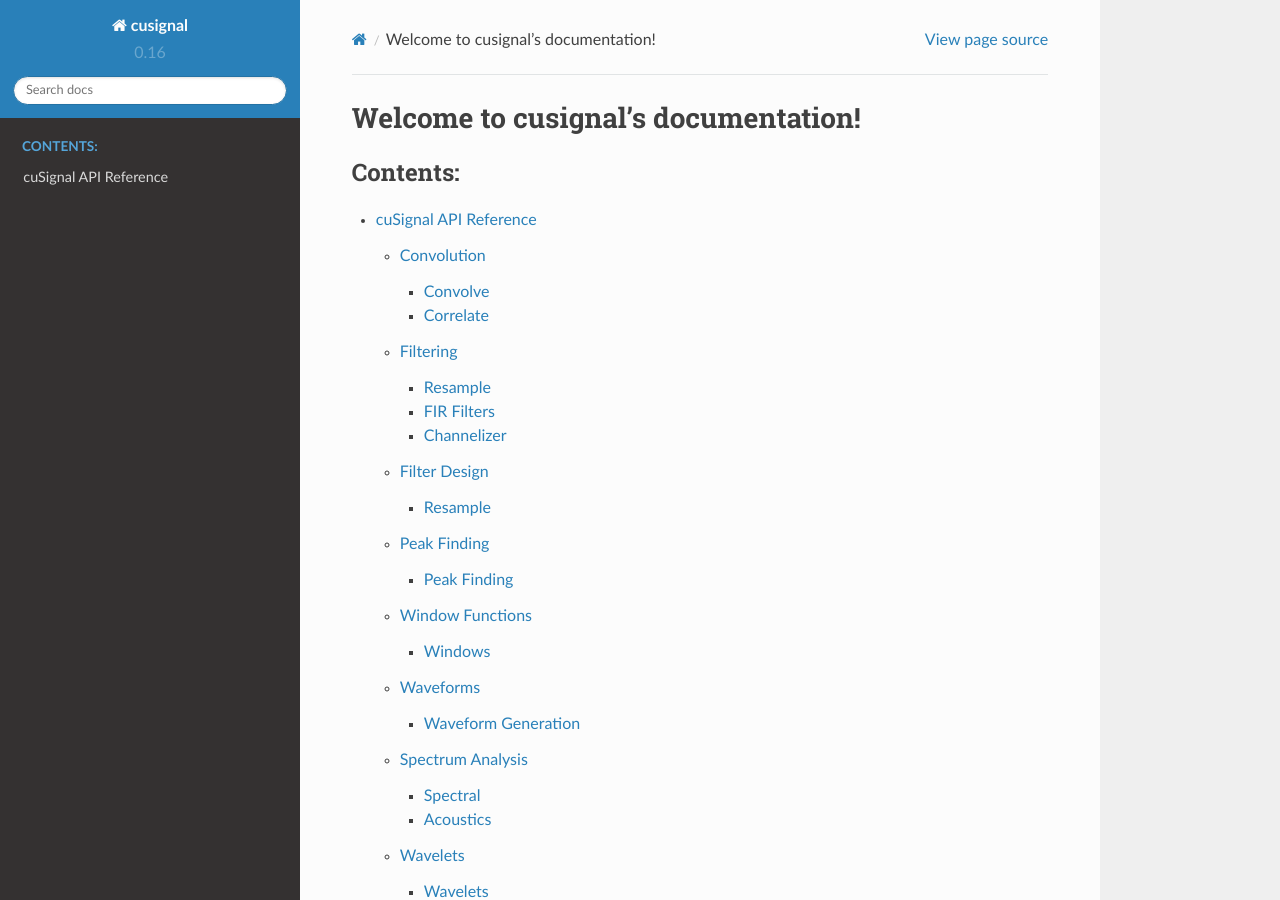
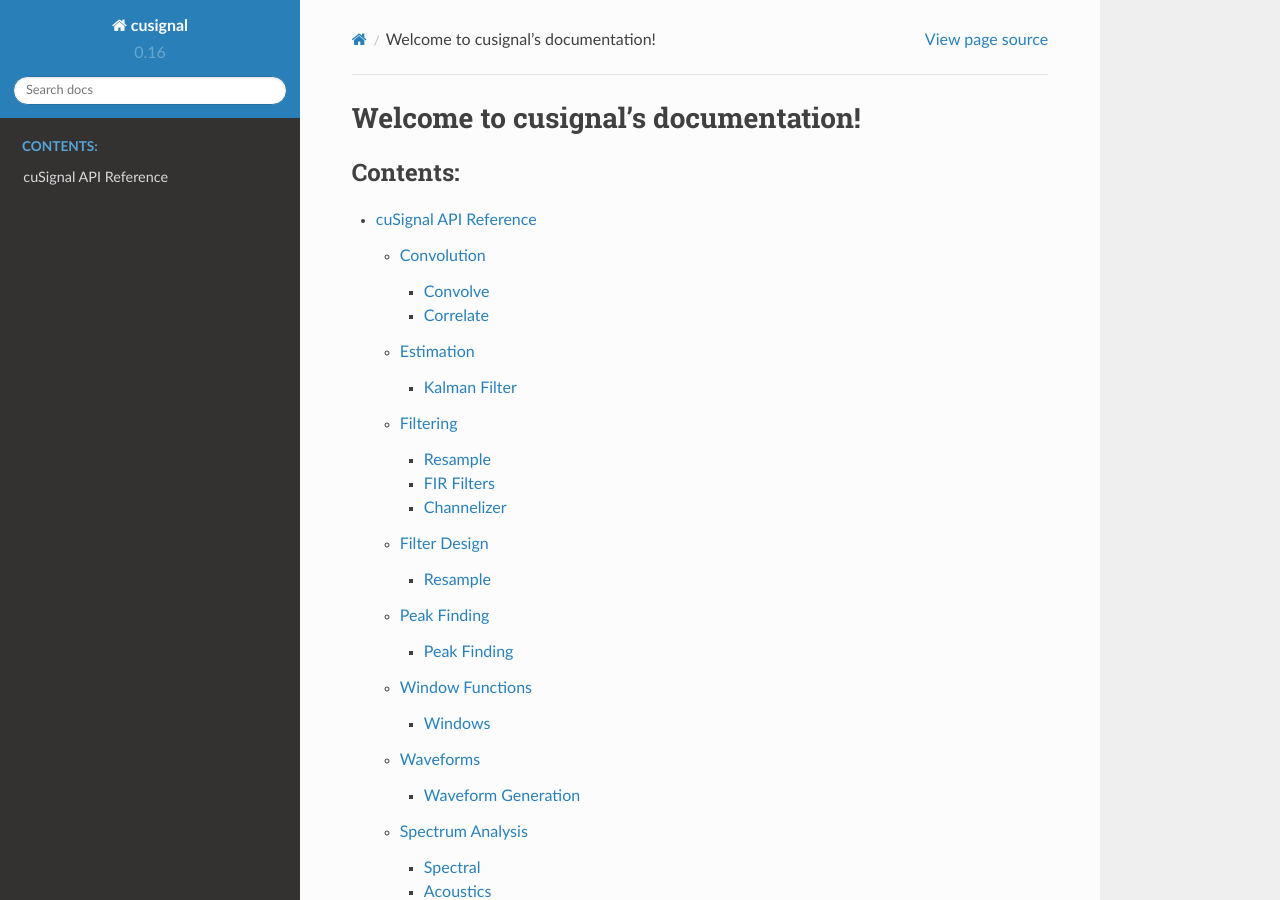
Before and after one commit to rapidsai/cusignal, a Sphinx documentation site: the page built from docs/source/index.rst, in a window 1280 px wide and 900 px high. Built offline with Sphinx 7.4.7 and the Read the Docs theme 2.0.0, drawn with Linux system fonts in a browser that asks for light colours.

Commit message:
Add KF to docs

```diff
--- a/docs/source/api.rst
+++ b/docs/source/api.rst
@@ -16,6 +16,17 @@
 Correlate
 ------------
 .. automodule:: cusignal.convolution.correlate
+    :members:
+    :undoc-members:
+
+
+Estimation
+============
+
+Kalman Filter
+------------
+
+.. automodule:: cusignal.estimation.filters
     :members:
     :undoc-members:
 
```
Also changed, not shown: CHANGELOG.md (+1 -0 lines).
